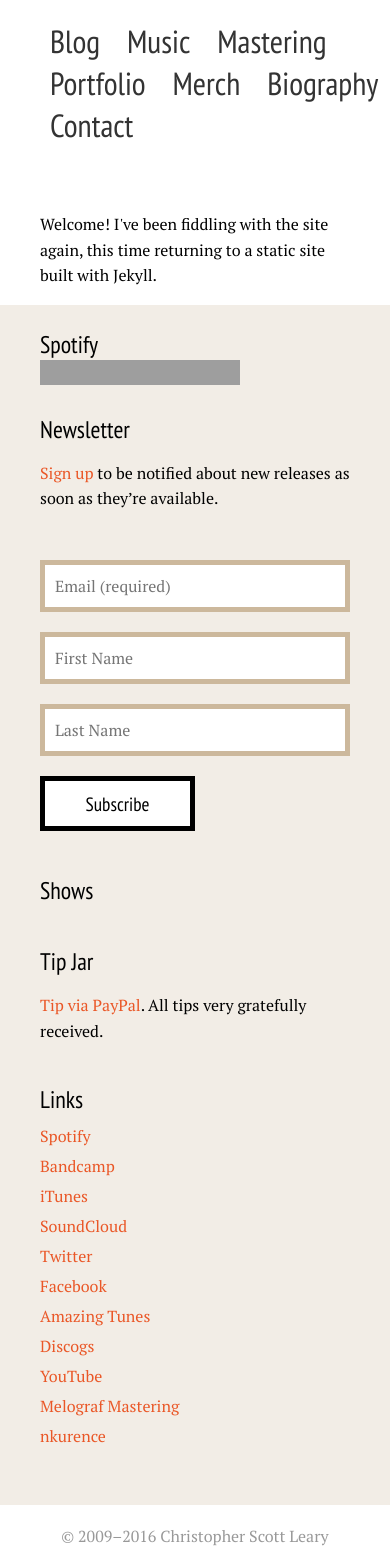
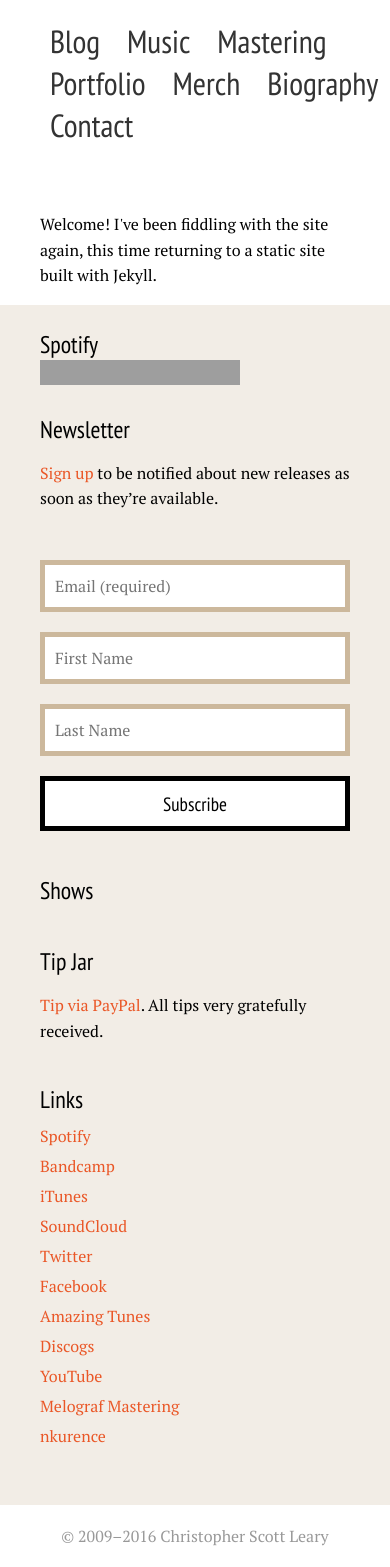
Before and after one commit to csleary/ochre, a Jekyll site: the page built from index.html, in a window 390 px wide. Shown: the part 250-1817 px from the top of the page. Built offline with Jekyll 4.4.1, drawn with Linux system fonts in a browser that asks for light colours; a script that is not in the unit is left out; grey boxes are pictures that could not be loaded.

Commit message:
Added mobile-first styles for forms.

```diff
--- a/_config.yml
+++ b/_config.yml
@@ -16,3 +16,5 @@
       type: "posts"
     values:
       layout: "single"
+
+permalink:    /:year/:month/:title/
--- a/css/style.scss
+++ b/css/style.scss
@@ -233,7 +233,7 @@
   display: block;
   padding: 10px;
   margin-bottom: 20px;
-  width: 50%;
+  width: 100%;
 }
 
 form textarea {
@@ -298,7 +298,7 @@
   // float: right;
   font-family: $sans;
   font-size: 1.2em;
-  width: 50%;
+  width: 100%;
   transition: color 0.5s, background 0.5s;
 }
 
@@ -318,11 +318,21 @@
     flex-direction: row;
     flex: 1;
   }
+
   #blog,
   section{
     flex: 1;
   }
+
   aside {
     flex: 0 0 400px;
   }
+
+  form input {
+    width: 50%;
+  }
+
+  aside form input.button {
+    width: 50%;
+  }
 }
```
Also changed, not shown: 4 other files.
